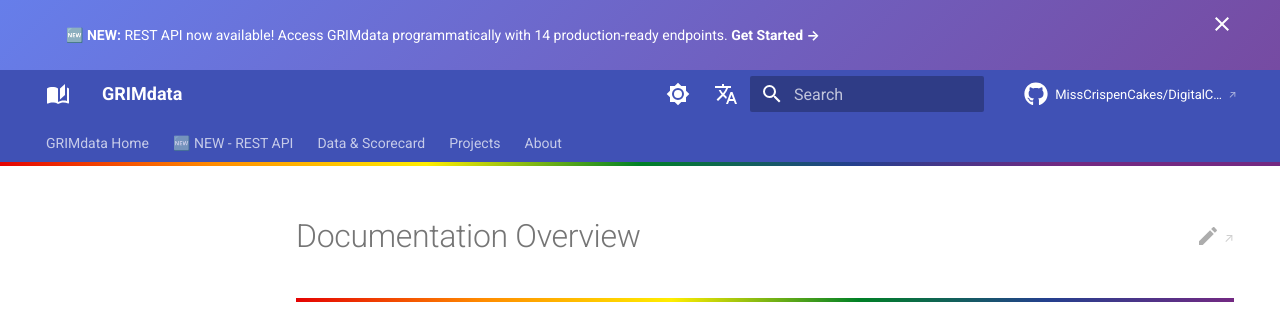
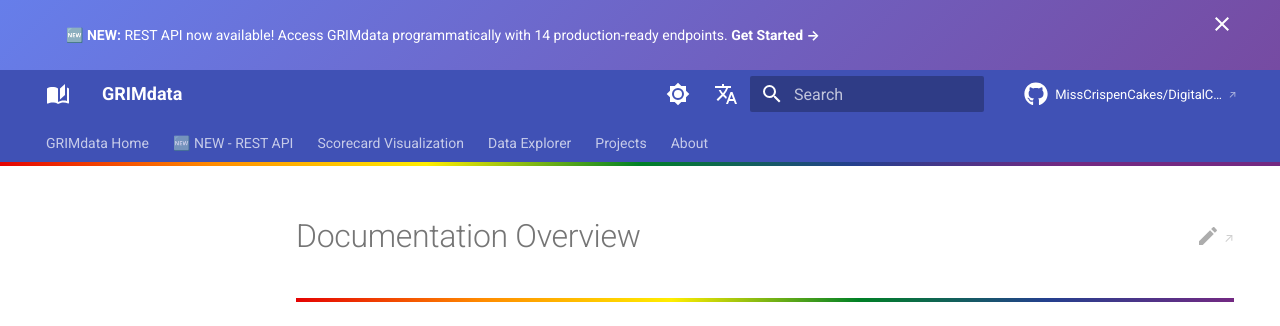
Before and after one commit to MissCrispenCakes/DigitalChild, an MkDocs documentation site: the page built from docs/README.md, in a window 1280 px wide and 900 px high. Shown: the top 326 px of the window. Built offline with MkDocs 1.6.1 and Material for MkDocs 9.7.7, drawn with Linux system fonts in a browser that asks for light colours; comment, search, counter and statistics services are not loaded; part of the change alters nothing that is shown.

Commit message:
Fix scorecard TOC by making it a top-level page not a section
The scorecard page was nested under a 'Scorecard:' section, making it
an index page which may have special behavior preventing toc.integrate.

Change:
- Made 'Scorecard Visualization' a top-level nav page
- Made 'Data Explorer' a top-level nav page (sibling, not subsection)
- Removed the parent 'Data & Scorecard:' section nesting

This treats them as regular pages instead of section indexes, which
should allow toc.integrate to work properly.

Co-Authored-By: Claude Sonnet 4.5 <noreply@anthropic.com>

```diff
--- a/mkdocs.yml
+++ b/mkdocs.yml
@@ -141,9 +141,8 @@ nav:
       - "⚡ Quick Reference": website/api-reference.md
       - "Week 1 Summary": API_WEEK1_SUMMARY.md
       - "Week 2 Summary": API_WEEK2_SUMMARY.md
-  - Data & Scorecard:
-      - Scorecard Visualization: scorecard/index.md
-      - Data Explorer: scorecard/explorer.md
+  - Scorecard Visualization: scorecard/index.md
+  - Data Explorer: scorecard/explorer.md
   - Projects:
       - LittleRainbowRights:
           - Project Overview: website/projects/littlerainbowrights/index.md
```
